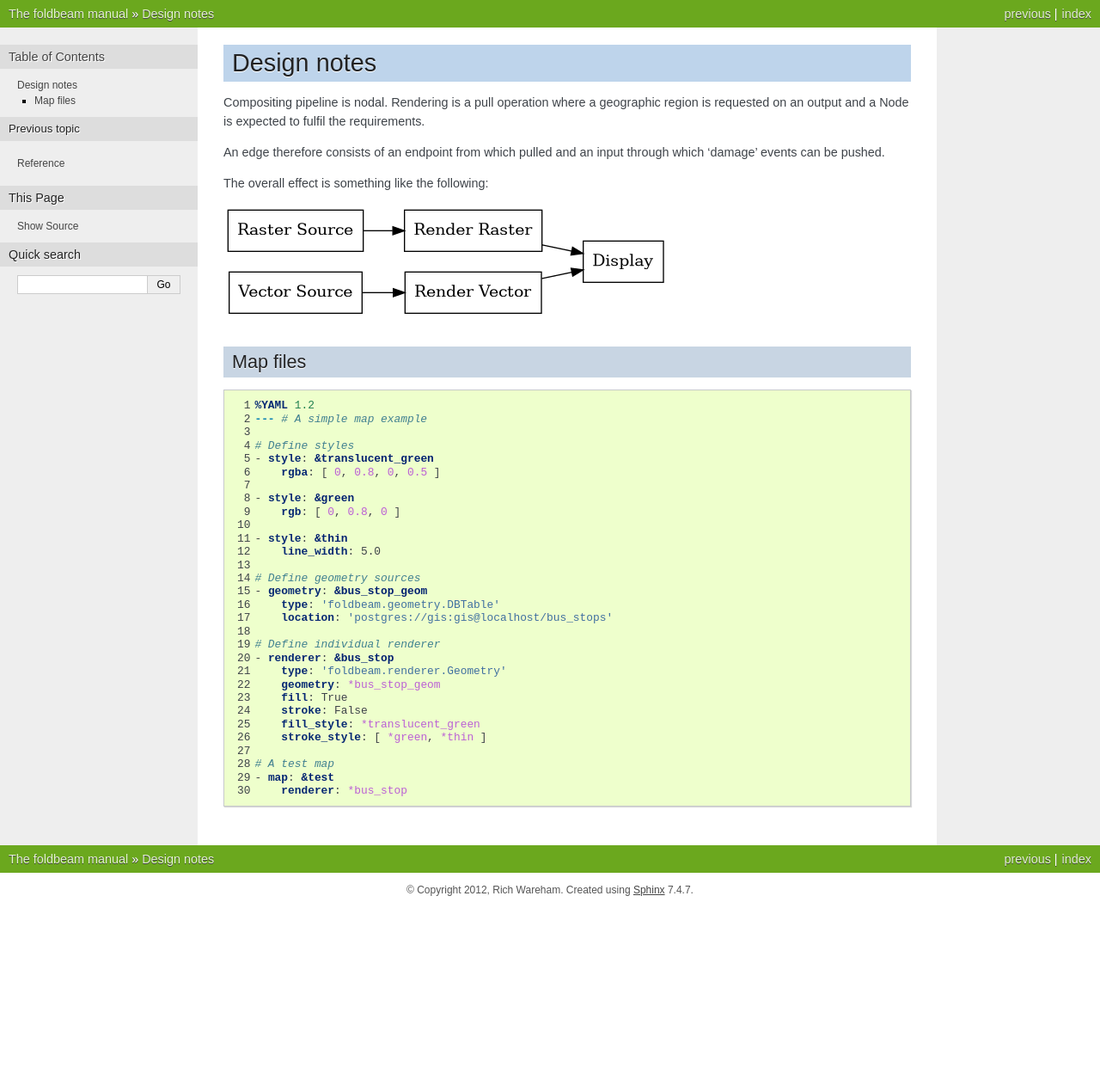
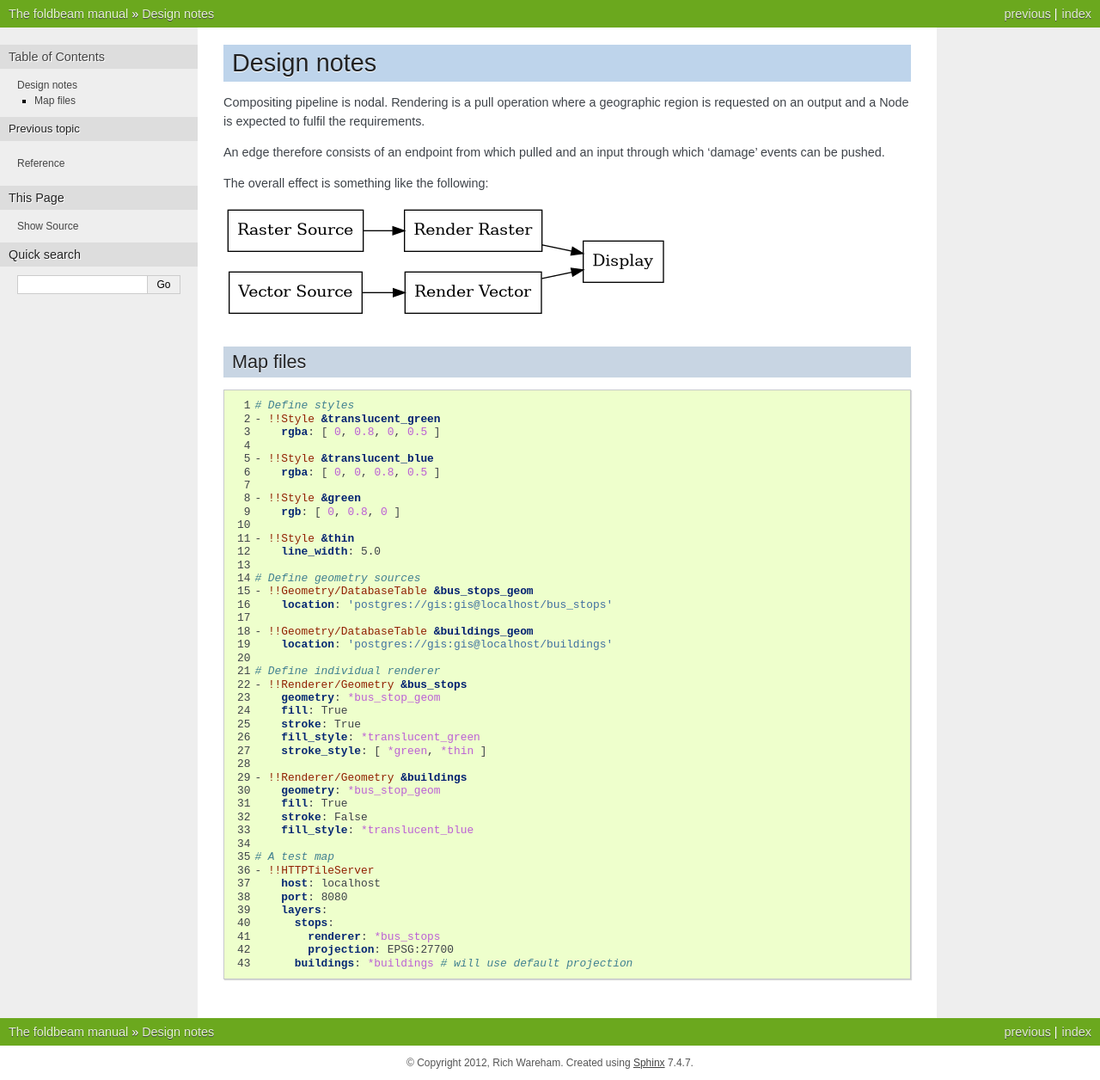
Before and after one commit to rjw57/foldbeam, a Sphinx documentation site: the page built from doc/design.rst, in a window 1280 px wide. Shown: the whole page at 86% size. Built offline with Sphinx 7.4.7, drawn with Linux system fonts in a browser that asks for light colours; before the commit the page ends 1055 px from its top, so only the background shows below that.

Commit message:
add example map file (v2)

```diff
--- a/doc/map_example.yaml
+++ b/doc/map_example.yaml
@@ -1,30 +1,43 @@
-%YAML 1.2
---- # A simple map example
-
 # Define styles
-- style: &translucent_green
+- !!Style &translucent_green
     rgba: [ 0, 0.8, 0, 0.5 ]
 
-- style: &green
+- !!Style &translucent_blue
+    rgba: [ 0, 0, 0.8, 0.5 ]
+
+- !!Style &green
     rgb: [ 0, 0.8, 0 ]
 
-- style: &thin
+- !!Style &thin
     line_width: 5.0
 
 # Define geometry sources
-- geometry: &bus_stop_geom
-    type: 'foldbeam.geometry.DBTable'
+- !!Geometry/DatabaseTable &bus_stops_geom
     location: 'postgres://gis:gis@localhost/bus_stops'
 
+- !!Geometry/DatabaseTable &buildings_geom
+    location: 'postgres://gis:gis@localhost/buildings'
+
 # Define individual renderer
-- renderer: &bus_stop
-    type: 'foldbeam.renderer.Geometry'
+- !!Renderer/Geometry &bus_stops
+    geometry: *bus_stop_geom
+    fill: True
+    stroke: True
+    fill_style: *translucent_green
+    stroke_style: [ *green, *thin ]
+
+- !!Renderer/Geometry &buildings
     geometry: *bus_stop_geom
     fill: True
     stroke: False
-    fill_style: *translucent_green
-    stroke_style: [ *green, *thin ]
+    fill_style: *translucent_blue
 
 # A test map
-- map: &test
-    renderer: *bus_stop
+- !!HTTPTileServer
+    host: localhost
+    port: 8080
+    layers:
+      stops:
+        renderer: *bus_stops
+        projection: EPSG:27700
+      buildings: *buildings # will use default projection
```
